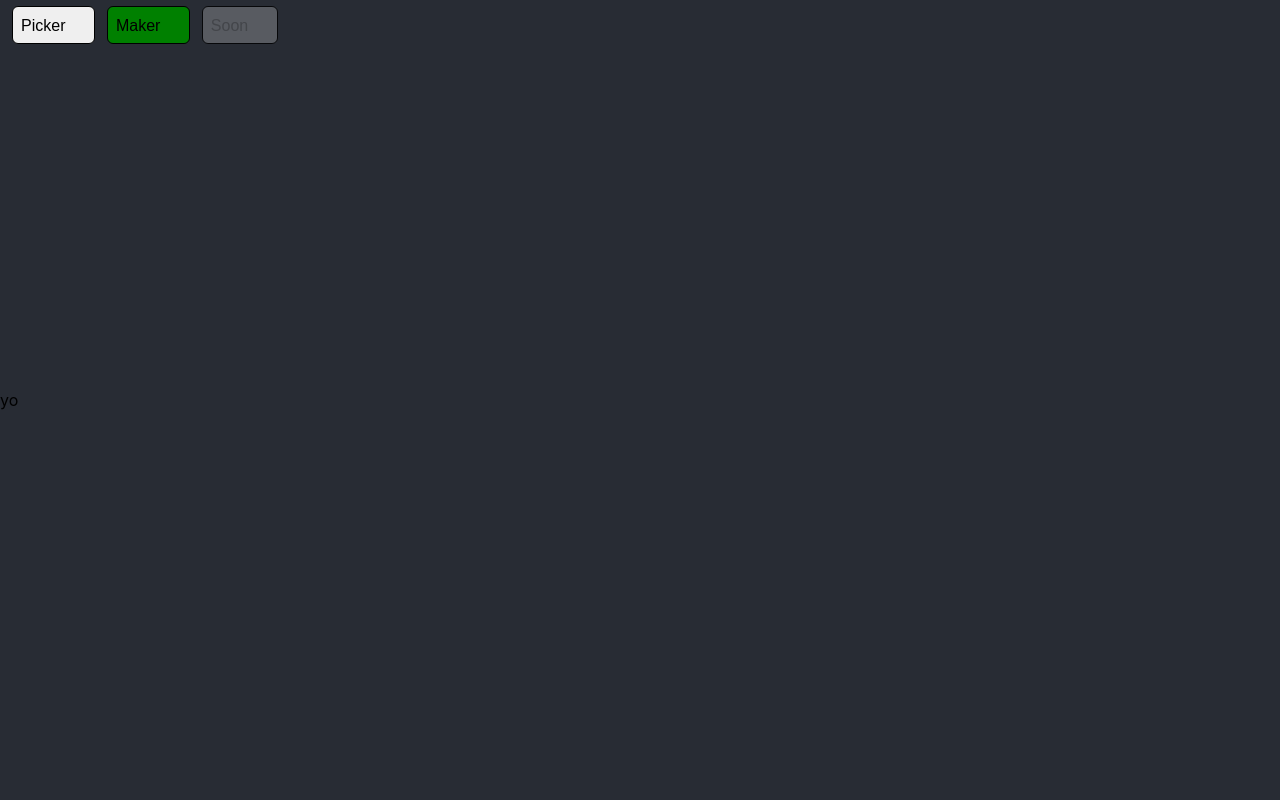
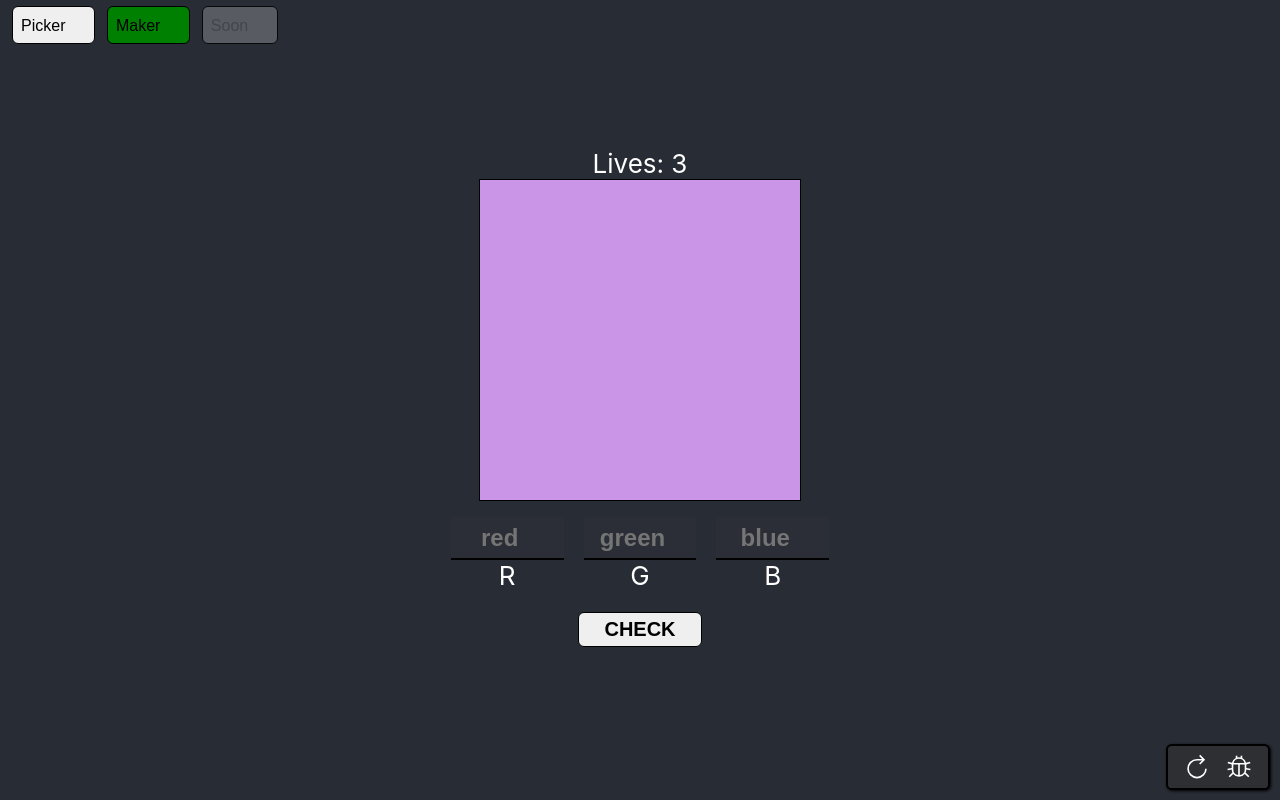
Before and after one commit to Butterski/color-game, a React (Create React App) app: page / in a window 1280 px wide. Both pictures are taken after a click on the button "Maker". Built offline with nearby package versions, Linux system fonts and the light colour scheme; some icons are missing.

Commit message:
finished maker game

```diff
--- a/src/games/Maker.tsx
+++ b/src/games/Maker.tsx
@@ -1,12 +1,135 @@
-import React from "react";
-import './maker.css';
+import React, { useState, useEffect } from "react";
+import "./maker.css";
+import { Icon } from "@iconify/react";
+import { generateRandomColorRGB } from "../scripts/colorGenerators";
 
 const Maker = () => {
-    return(
-        <div className="Maker">
-            yo
+  const [debugMode, setDebugMode] = useState<boolean>(false);
+  const [goodColor, setGoodColor] = useState<string>("");
+  const [inputColor, setInputColor] = useState<{
+    r: number;
+    g: number;
+    b: number;
+  }>({ r: 255, g: 255, b: 255 });
+  const [tries, setTries] = useState<number>(3);
+  const [checkerVisisbility, setCheckerVisisbility] = useState<boolean>(false);
+  const [lostGame, setLostGame] = useState<boolean>(false);
+  const [wonGame, setWonGame] = useState<boolean>(false)
+
+  function setupGame() {
+    setGoodColor(generateRandomColorRGB());
+    setLostGame(false);
+    setWonGame(false);
+    setCheckerVisisbility(false);
+    setTries(3);
+  }
+  useEffect(() => {
+    setupGame();
+  }, []);
+
+  useEffect(() => {
+    if(`rgb(${inputColor.r}, ${inputColor.g}, ${inputColor.b})` === goodColor){
+      setWonGame(true)
+    }
+    if (checkerVisisbility && wonGame) {
+      tries <= 0 ? setLostGame(true) : setTries(tries - 1);
+    }
+  }, [checkerVisisbility]);
+
+  return (
+    <div className="Maker">
+      <div className="options-menu">
+        <Icon
+          className="options-menu-button"
+          icon="carbon:restart"
+          onClick={() => setupGame()}
+        />
+        <Icon
+          className="options-menu-button"
+          icon="carbon:debug"
+          style={debugMode ? { color: "green" } : { color: "white" }}
+          onClick={() => setDebugMode(!debugMode)}
+        />
+      </div>
+      <div className="game-container">
+        Lives: {tries}
+        {lostGame && (<p style={{color: 'red'}}>Lost Game!</p>)}
+        {wonGame && (<p style={{color: 'green'}}>Congratulations you win!</p>)}
+        <div className="color-square" style={{ background: goodColor }}>
+          {(debugMode || lostGame || wonGame) && goodColor}
+          <div
+            className="input-color-square"
+            style={
+              checkerVisisbility
+                ? {
+                    background: `rgb(${inputColor.r}, ${inputColor.g}, ${inputColor.b})`,
+                    display: "block",
+                  }
+                : { display: "none" }
+            }
+          ></div>
         </div>
-    )
-}
+        <div className="inputs-container">
+          <div className="input-container">
+            <input
+              type="number"
+              min="0"
+              max="255"
+              step="1"
+              placeholder="red"
+              onChange={(e) =>
+                setInputColor({ ...inputColor, r: parseInt(e.target.value) })
+              }
+            />
+            R
+          </div>
+          <div className="input-container">
+            <input
+              type="number"
+              min="0"
+              max="255"
+              step="1"
+              placeholder="green"
+              onChange={(e) =>
+                setInputColor({ ...inputColor, g: parseInt(e.target.value) })
+              }
+            />
+            G
+          </div>
+          <div className="input-container">
+            <input
+              type="number"
+              min="0"
+              max="255"
+              step="1"
+              placeholder="blue"
+              onChange={(e) =>
+                setInputColor({ ...inputColor, b: parseInt(e.target.value) })
+              }
+            />
+            B
+          </div>
+        </div>
+        <button
+          className="check-button"
+          onClick={() => setCheckerVisisbility(!checkerVisisbility)}
+          disabled={(lostGame || wonGame)}
+        >
+          CHECK
+        </button>
+        {(lostGame || wonGame) && (
+          <button
+            className="check-button"
+            onClick={() => {
+              setupGame();
+            }}
+          >
+            NEXT GAME
+          </button>
+        )}
+      </div>
+    </div>
+  );
+};
 
 export default Maker;
--- a/src/games/maker.css
+++ b/src/games/maker.css
@@ -1,4 +1,4 @@
-.Picker {
+.Maker {
   min-height: 100vh;
   display: flex;
   width: 100%;
@@ -8,3 +8,78 @@
   font-size: calc(10px + 2vmin);
   color: white;
 }
+.game-container {
+  display: flex;
+  flex-direction: column;
+  align-items: center;
+}
+.options-menu {
+  border: 2px black solid;
+  position: absolute;
+  bottom: 0;
+  right: 0;
+  margin: 10px;
+  border-radius: 0.35rem;
+  display: flex;
+  padding: 8px;
+  background: #2d2f33;
+  box-shadow: black 1px 1px 3px;
+}
+
+.options-menu-button {
+  margin-inline: 0.5rem;
+  cursor: pointer;
+  color: #ffffff;
+}
+
+.options-menu-button:hover {
+  color: #c1c1c1;
+}
+.color-square {
+  width: 20rem;
+  height: 20rem;
+  border: 1px solid black;
+  display: flex;
+  align-items: center;
+  justify-content: center;
+  flex-direction: column;
+}
+.inputs-container {
+  display: flex;
+  margin: 1rem;
+}
+.input-container {
+  display: flex;
+  flex-direction: column;
+  align-items: center;
+  margin-inline: 10px;
+}
+.input-container input{
+  padding: .4rem;
+  font-size: 24px;
+  width: 100px;
+  font-weight: 600;
+  border: none;
+  background: rgb(255, 255, 255, 0.01);
+  border-bottom: double 2px black;
+  text-align: center;
+  color: white;
+}
+.input-container:active{
+  border: none;
+}
+.check-button{
+  padding: 5px;
+  padding-inline: 25px;
+  margin: .3rem;
+  border: 1px solid black;
+  border-radius: 0.375rem;
+  font-size: 20px;
+  font-weight: 600;
+}
+.input-color-square{
+  width: 10rem;
+  height: 10rem;
+  border: 1px solid black;
+ display: none;
+}
```
Lines whose indentation alone changed are shown as unchanged.
